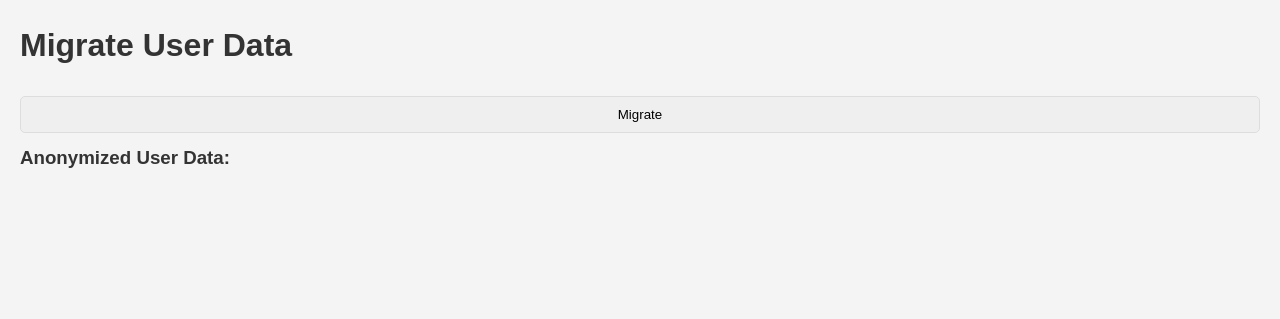
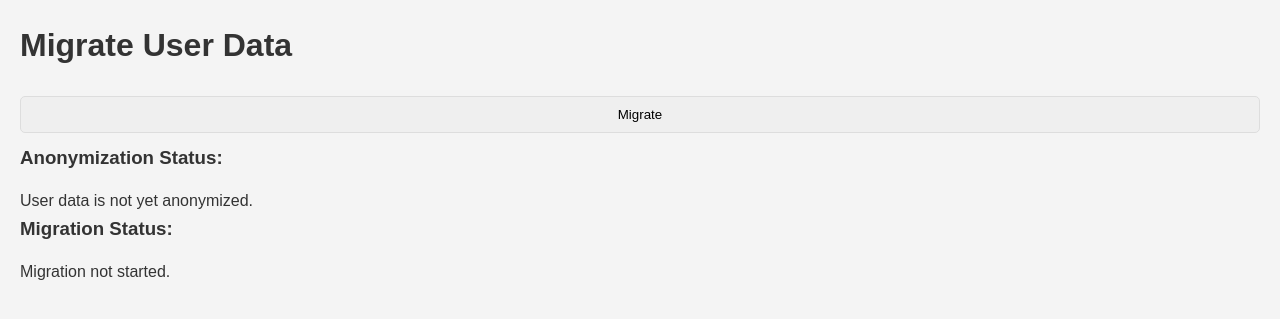
Before and after one commit to sergeyitaly/impower, a FastAPI app: page / in a window 1280 px wide. Shown: the top 319 px of the page. Run offline with FastAPI, Linux system fonts and the light colour scheme; some libraries are stand-ins or nearby versions.

Commit message:
application form fix

```diff
--- a/main.py
+++ b/main.py
@@ -49,7 +49,6 @@ app.mount("/static", StaticFiles(directory="static"), name="static")
 headers = {
     "Content-Type": "application/json"
 }
-
 
 # SQLAlchemy Setup for Staging DB
 DATABASE_URL = f"postgresql://{USER}:{PASSWORD}@{HOST}:{PORT}/{DBNAME}"
@@ -137,7 +136,7 @@ def upsert_into_postgresql(table_name: str, data: dict, unique_column: str):
 # Function to migrate user data to CRM opportunity customer entity
 def migrate_to_crm(user_data: dict):
     access_token = get_crm_access_token()
-    crm_url = f"{CRM_URL}opportunitycustomers"
+    crm_url = f"{CRM_URL}/opportunitycustomers"
 
     crm_data = {
         "name": user_data['name'],
@@ -153,9 +152,10 @@ def migrate_to_crm(user_data: dict):
     }, data=json.dumps(crm_data))
 
     if response.status_code == 201:
-        print(f"Successfully migrated user {user_data['name']} to CRM")
+        return True
     else:
         print(f"Failed to migrate user {user_data['name']} to CRM. Status code: {response.status_code}")
+        return False
 
 # Function to get CRM access token
 def get_crm_access_token():
@@ -200,6 +200,23 @@ def get_user_from_db(user_id: int):
     finally:
         db.close()
 
+# FastAPI route to anonymize user data
+@app.get("/anonymize/{user_id}")
+async def anonymize_user(user_id: int):
+    # Fetch user data from the database
+    user_data = get_user_from_db(user_id)
+
+    if not user_data:
+        raise HTTPException(status_code=404, detail="User not found")
+
+    # Anonymize the user data
+    anonymized_data = anonymize_user_data(user_data)
+
+    if anonymized_data:
+        return {"success": True}
+    else:
+        return {"success": False}
+
 @app.post("/migrate")
 async def migrate(user_id: int, background_tasks: BackgroundTasks):
     # Fetch user data from staging DB based on user ID
--- a/templates/index.html
+++ b/templates/index.html
@@ -12,10 +12,16 @@
 
         <button id="migrateBtn">Migrate</button>
 
-        <!-- New section to display anonymized data -->
-        <div id="anonymizedData">
-            <h3>Anonymized User Data:</h3>
-            <pre id="anonymizedDataContent"></pre>
+        <!-- Section to display anonymization status -->
+        <div id="anonymizationStatus">
+            <h3>Anonymization Status:</h3>
+            <p id="anonymizationMessage">User data is not yet anonymized.</p>
+        </div>
+
+        <!-- Section to display migration status -->
+        <div id="migrationStatus">
+            <h3>Migration Status:</h3>
+            <p id="migrationMessage">Migration not started.</p>
         </div>
 
         <div id="message"></div>
@@ -27,15 +33,24 @@
                 // Assuming user_id is 1 for this example. Replace it with actual user ID.
                 const user_id = 1;
 
-                // Fetch anonymized data first
-                const anonymizedResponse = await fetch(`/anonymize/${user_id}`);
-                const anonymizedData = await anonymizedResponse.json();
+                // Mark anonymization as in progress
+                document.getElementById("anonymizationMessage").textContent = "Anonymizing user data...";
 
-                // Display anonymized data on the page
-                const anonymizedContent = document.getElementById("anonymizedDataContent");
-                anonymizedContent.textContent = JSON.stringify(anonymizedData, null, 2);
+                // Fetch anonymization status (assuming a backend API for anonymization process)
+                const anonymizeResponse = await fetch(`/anonymize/${user_id}`);
+                const anonymizedData = await anonymizeResponse.json();
 
-                // Perform migration after displaying anonymized data
+                // Check if anonymization was successful
+                if (anonymizedData.success) {
+                    document.getElementById("anonymizationMessage").textContent = "User data anonymized successfully.";
+                } else {
+                    document.getElementById("anonymizationMessage").textContent = "Anonymization failed.";
+                    return;
+                }
+
+                // Now perform migration
+                document.getElementById("migrationMessage").textContent = "Starting migration...";
+
                 const response = await fetch("/migrate", {
                     method: "POST",
                     headers: {
@@ -49,15 +64,24 @@
                 const data = await response.json();
 
                 // Display migration status
-                document.getElementById("message").innerHTML = `
-                    <h3>Migration Status:</h3>
-                    <p><strong>Copy to Staging DB:</strong> ${data.staging_status}</p>
-                    <p><strong>Copy to CRM:</strong> ${data.crm_status}</p>
-                    <p><strong>CRM Entity Updated:</strong> ${data.crm_entity_updated ? "Yes" : "No"}</p>
-                `;
+                if (data.staging_status === "Success" && data.crm_status === "Success") {
+                    document.getElementById("migrationMessage").innerHTML = `
+                        <p><strong>Migration Status:</strong> Success</p>
+                        <p><strong>Data copied to Staging DB:</strong> Yes</p>
+                        <p><strong>Data copied to CRM:</strong> Yes</p>
+                        <p><strong>CRM Entity Updated:</strong> Yes</p>
+                    `;
+                } else {
+                    document.getElementById("migrationMessage").innerHTML = `
+                        <p><strong>Migration Status:</strong> Failed</p>
+                        <p><strong>Error:</strong> ${data.error || "Unknown error"}</p>
+                    `;
+                }
             } catch (error) {
                 console.error("Error:", error);
                 document.getElementById("message").innerHTML = "An error occurred during migration.";
+                document.getElementById("anonymizationMessage").textContent = "An error occurred during anonymization.";
+                document.getElementById("migrationMessage").textContent = "An error occurred during migration.";
             }
         });
     </script>
```
